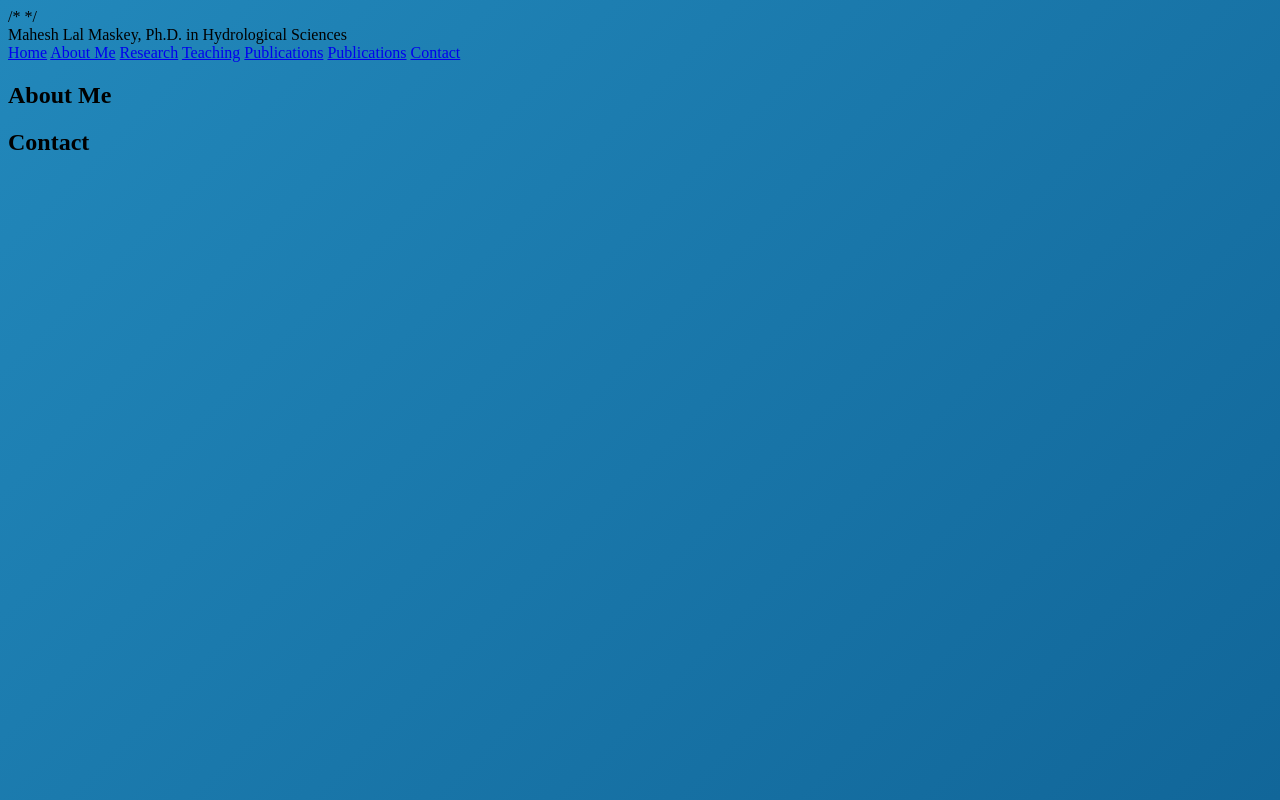
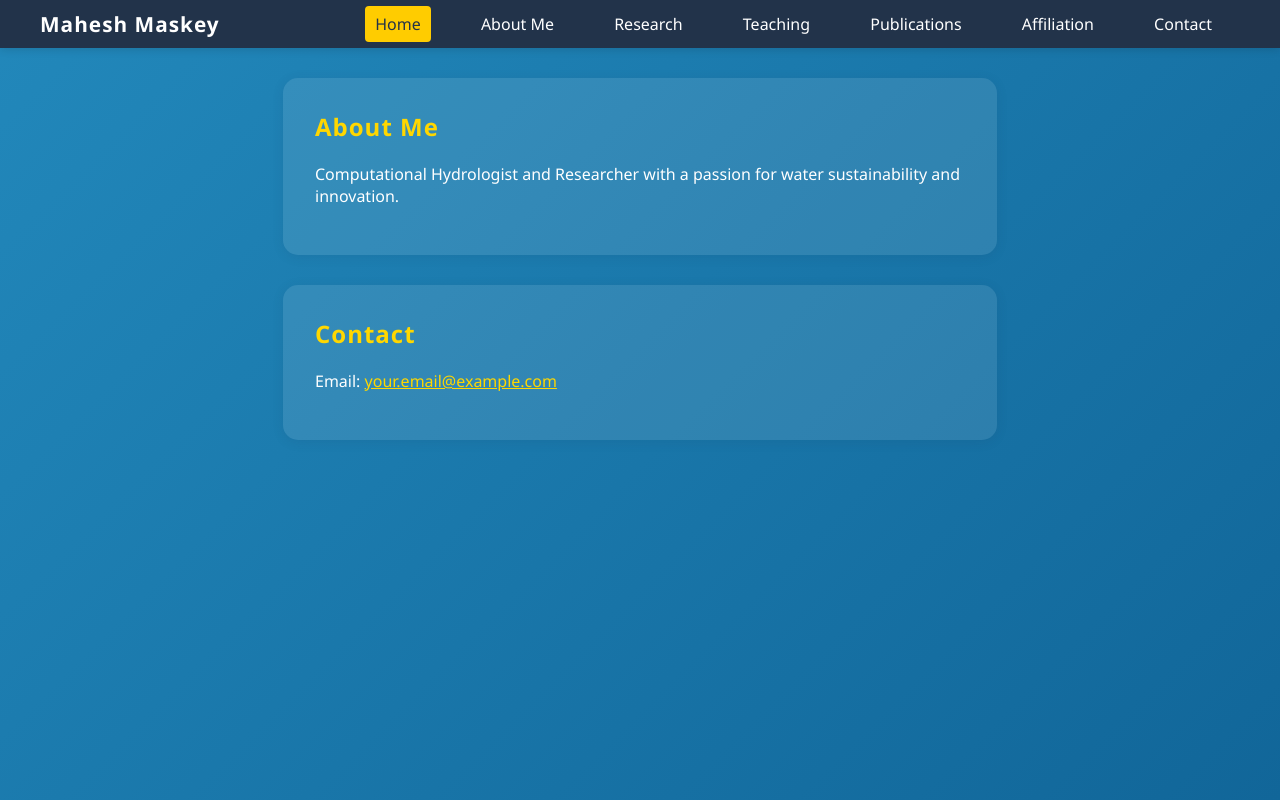
Before and after one commit to mlmaskey/mlmaskey.github.io, a plain HTML site: page index.html in a window 1280 px wide. Drawn offline with Linux system fonts and the light colour scheme.

Commit message:
Update index.html

```diff
--- a/index.html
+++ b/index.html
@@ -6,36 +6,84 @@
   <style>
     body{
       background: linear-gradient(135deg, #2288bb 0%, #116699 100%);
-    background-size: cover;     /* Stretch to fit */
+      background-size: cover;
       background-repeat: no-repeat;
-    background-attachment: fixed; /* Parallax effect */
+      background-attachment: fixed;
       background-position: center center;
-    /* Optionally add an overlay color for readability: */
-    /* background-color: rgba(0, 50, 100, 0.8); */
+      margin: 0;
+      font-family: 'Segoe UI', Arial, sans-serif;
+      color: #fff;
+    }
+    .navbar {
+      background: #22334a;
+      padding: 10px 40px;
+      display: flex;
+      justify-content: space-between;
+      align-items: center;
+      box-shadow: 0 2px 8px rgba(0,0,0,0.12);
+    }
+    .navbar .title {
+      font-weight: bold;
+      font-size: 1.3em;
+      color: #fff;
+      letter-spacing: 1px;
+    }
+    .navbar nav a {
+      color: #fff;
+      text-decoration: none;
+      margin: 0 18px;
+      padding: 7px 10px;
+      border-radius: 4px;
+      transition: background 0.2s;
+      font-weight: 500;
+    }
+    .navbar nav a.active,
+    .navbar nav a:hover {
+      background: #ffcc00;
+      color: #22334a;
+    }
+    .container {
+      background: rgba(255,255,255,0.10);
+      max-width: 650px;
+      margin: 30px auto;
+      padding: 32px;
+      border-radius: 15px;
+      box-shadow: 0 2px 12px rgba(34,51,74,0.10);
+    }
+    h2 {
+      color: #ffd700;
+      margin-top: 0;
+      letter-spacing: 1px;
     }
   </style>
-  /* <link rel="stylesheet" href="style.css"> */
 </head>
 <body>
   <div class="navbar">
-    <div class="title">Mahesh Lal Maskey, Ph.D. in Hydrological Sciences</div>
+    <div class="title">Mahesh Maskey</div>
     <nav>
-      <a href="index.html">Home</a>
-      <a href="about" class="active">About Me</a>
+      <a href="index.html" class="active">Home</a>
+      <a href="about.html">About Me</a>
       <a href="research.html">Research</a>
       <a href="teaching.html">Teaching</a>
       <a href="publications.html">Publications</a>
-      <a href="presentations.html">Publications</a>
-      <a href="Contact" class="active">Contact</a>
+      <a href="affiliations.html">Affiliation</a>
+      <a href="contact.html">Contact</a>
     </nav>
   </div>
+
   <div class="container">
     <h2>About Me</h2>
-    <!-- Add bio, CV link, etc. -->
+    <p>
+      <!-- Add your bio and CV here -->
+      Computational Hydrologist and Researcher with a passion for water sustainability and innovation.
+    </p>
   </div>
+
   <div class="container">
     <h2>Contact</h2>
-
+    <p>
+      Email: <a href="mailto:your.email@example.com" style="color:#ffd700;">your.email@example.com</a>
+    </p>
   </div>
 </body>
 </html>
```
Lines whose indentation alone changed are shown as unchanged.
